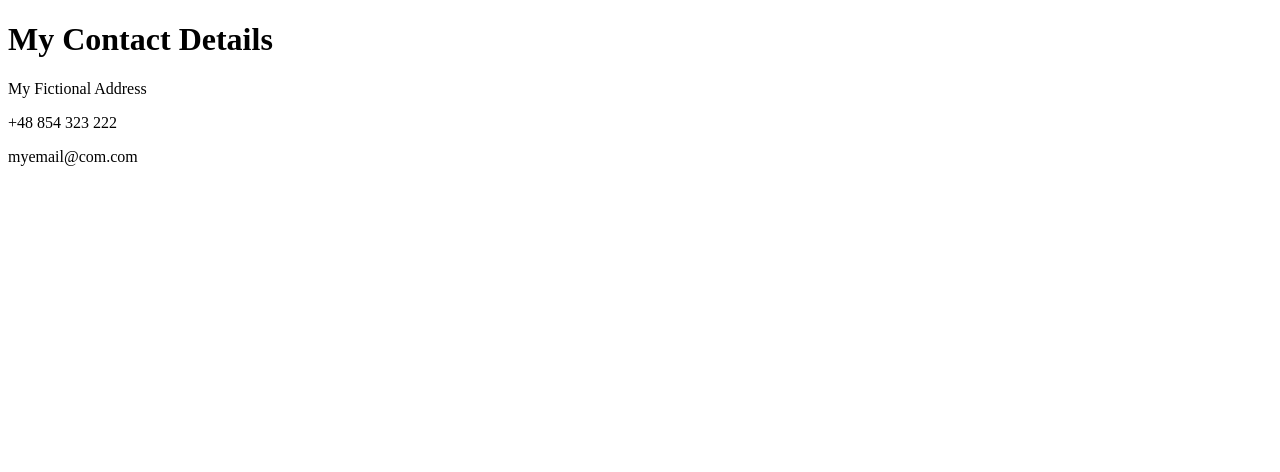
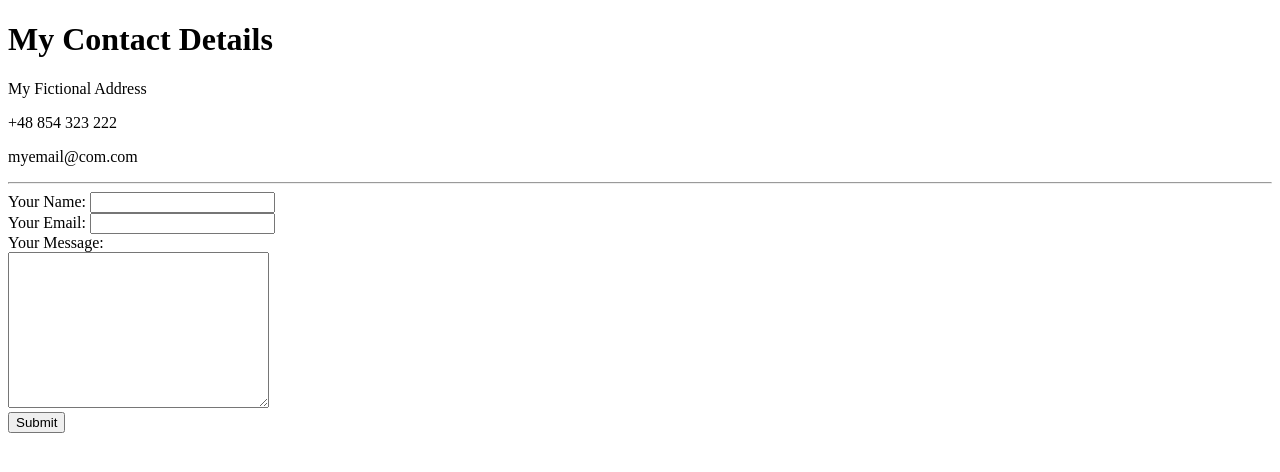
Before and after one commit to Jarojak/CV, a plain HTML site: page contact-me.html in a window 1280 px wide. Drawn offline with Linux system fonts and the light colour scheme.

Commit message:
form, input types, action, enctype, method

```diff
--- a/contact-me.html
+++ b/contact-me.html
@@ -9,4 +9,17 @@
   <p>My Fictional Address</p>
   <p>+48 854 323 222</p>
   <p>myemail@com.com</p>
+  <hr />
+  <form class="" action="mailto:info@" method="post" enctype="text/plain">
+    <label>Your Name:</label>
+    <input type="text" name="yourName" value="" />
+    <br />
+    <label>Your Email:</label>
+    <input type="email" name="yourEmail" value="" />
+    <br />
+    <label>Your Message:</label><br />
+    <textarea name="yourMsg" rows="10" cols="30"></textarea>
+    <br />
+    <input type="submit" />
+  </form>
 </body>
```
